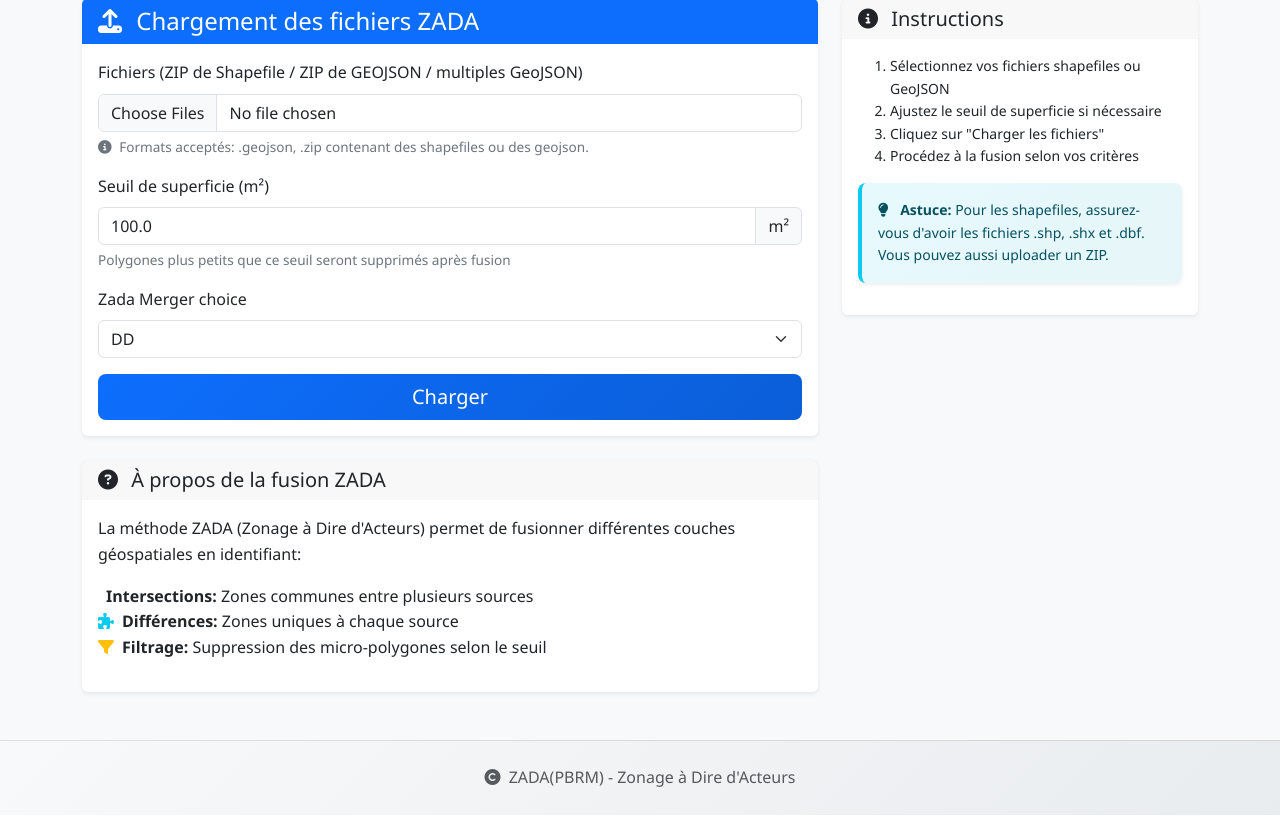
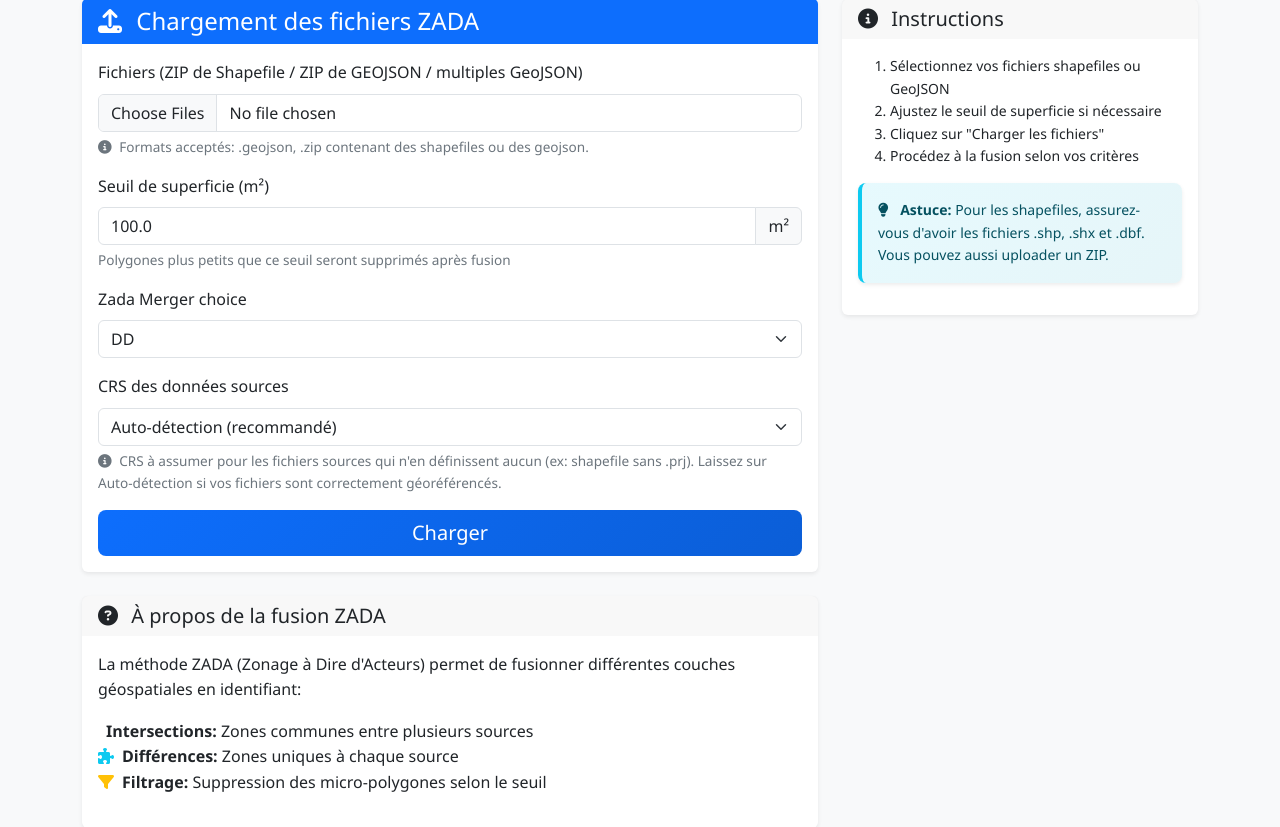
Before and after one commit to benoitgaudou/V_fusion_zada_app, a Flask app: page / in a window 1280 px wide. Shown: the part 89-916 px from the top of the page. Run offline with Flask 3, Linux system fonts and the light colour scheme; some libraries are stand-ins or nearby versions.

Commit message:
Attempt to Fix  #6
Not Close yet, need to be tested with shapefile with other projections

```diff
--- a/app/forms.py
+++ b/app/forms.py
@@ -5,8 +5,21 @@
 
 from flask_wtf import FlaskForm
 from flask_wtf.file import FileAllowed, FileRequired, MultipleFileField
-from wtforms import SelectField, FloatField, SubmitField, TextAreaField
+from wtforms import SelectField, FloatField, StringField, SubmitField, TextAreaField
 from wtforms.validators import DataRequired, NumberRange, Optional
+
+# Valeur spéciale du SelectField déclenchant l'affichage du champ EPSG libre
+CRS_CUSTOM_VALUE = "__custom__"
+
+CRS_CHOICES = [
+    ("", "Auto-détection (recommandé)"),
+    ("EPSG:4326", "EPSG:4326 — WGS84 (GPS)"),
+    ("EPSG:3857", "EPSG:3857 — Web Mercator"),
+    ("EPSG:2154", "EPSG:2154 — Lambert 93 (France)"),
+    ("EPSG:32630", "EPSG:32630 — UTM 30N"),
+    ("EPSG:32631", "EPSG:32631 — UTM 31N"),
+    (CRS_CUSTOM_VALUE, "Autre (code EPSG personnalisé)"),
+]
 
 
 class FileUploadForm(FlaskForm):
@@ -37,6 +50,24 @@ class FileUploadForm(FlaskForm):
             ("titouan", "TT"),
         ],
         default="DD",
+    )
+
+    crs_override = SelectField(
+        "CRS des données sources",
+        choices=CRS_CHOICES,
+        default="",
+        validators=[Optional()],
+        description=(
+            "CRS à assumer pour les fichiers sources qui n'en définissent aucun "
+            "(ex: shapefile sans .prj). Laissez sur Auto-détection si vos fichiers "
+            "sont correctement géoréférencés."
+        ),
+    )
+
+    crs_custom = StringField(
+        "Code EPSG personnalisé",
+        validators=[Optional()],
+        render_kw={"placeholder": "ex: EPSG:32632"},
     )
 
     submit = SubmitField("Charger")
--- a/app/templates/home.html
+++ b/app/templates/home.html
@@ -51,6 +51,25 @@
                         <div class="input-group">
                             {{ form.choix_zada_merger(class="form-select") }}
                         </div>
+                    </div>
+
+                    <div class="mb-3">
+                        {{ form.crs_override.label(class="form-label") }}
+                        <div class="input-group">
+                            {{ form.crs_override(class="form-select", id="crsOverrideSelect") }}
+                        </div>
+                        <div class="form-text">
+                            <i class="fas fa-info-circle me-1"></i>
+                            {{ form.crs_override.description }}
+                        </div>
+                    </div>
+
+                    <div class="mb-3" id="crsCustomWrapper" style="display: none;">
+                        {{ form.crs_custom.label(class="form-label") }}
+                        {{ form.crs_custom(class="form-control") }}
+                        {% for error in form.crs_custom.errors %}
+                            <div class="text-danger small">{{ error }}</div>
+                        {% endfor %}
                     </div>
 
                     <div class="d-grid">
@@ -154,6 +173,14 @@ document.addEventListener('DOMContentLoaded', function() {
         submitBtn.innerHTML = '<i class="fas fa-spinner fa-spin me-2"></i>Chargement...';
         submitBtn.disabled = true;
     });
+
+    const crsSelect = document.getElementById('crsOverrideSelect');
+    const crsCustomWrapper = document.getElementById('crsCustomWrapper');
+    function toggleCrsCustom() {
+        crsCustomWrapper.style.display = crsSelect.value === '__custom__' ? 'block' : 'none';
+    }
+    crsSelect.addEventListener('change', toggleCrsCustom);
+    toggleCrsCustom();
 });
 </script>
 {% endblock %}
```
Also changed, not shown: app/routes/upload.py (+17 -3 lines), app/routes/utils.py (+6 -4 lines), 1 other file.
